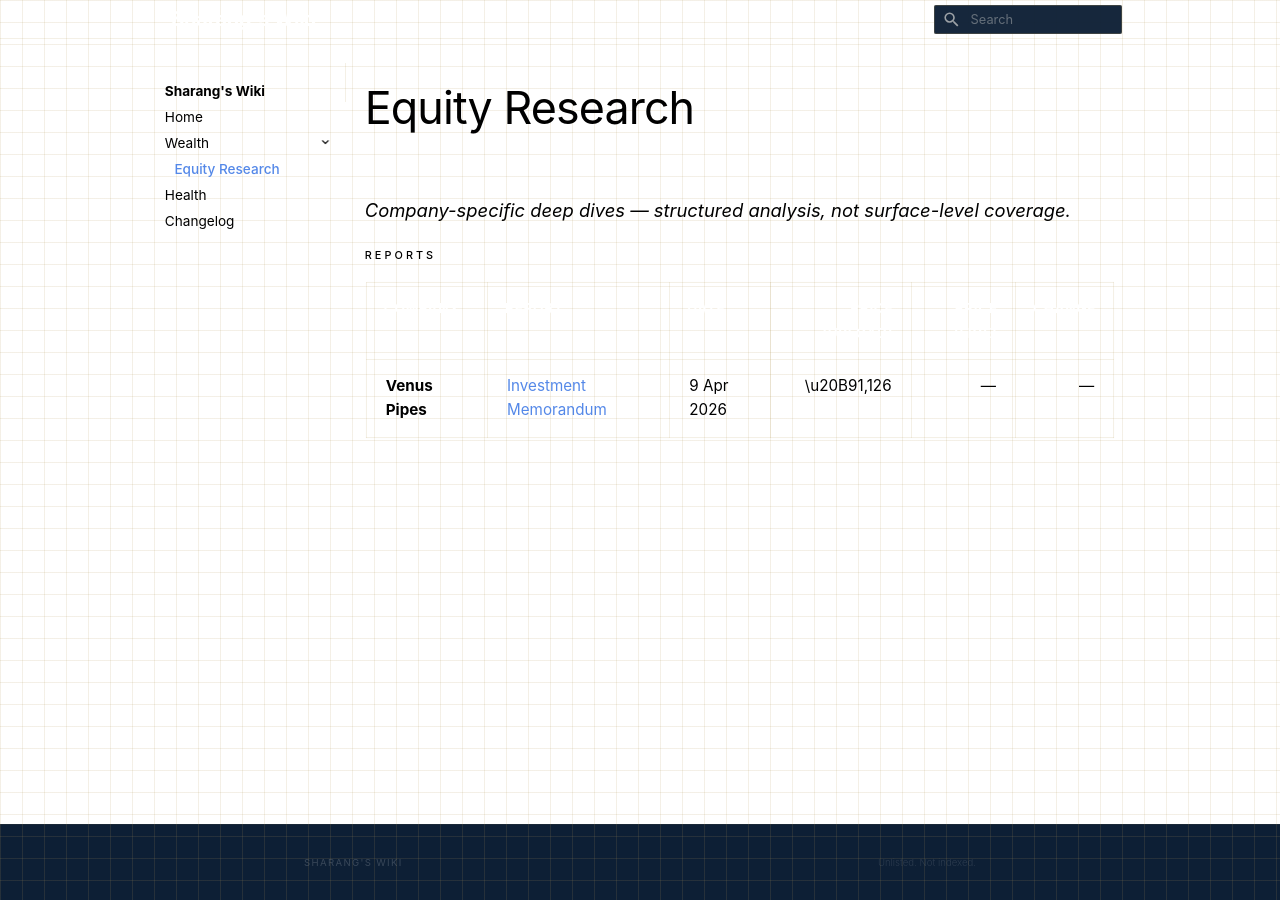
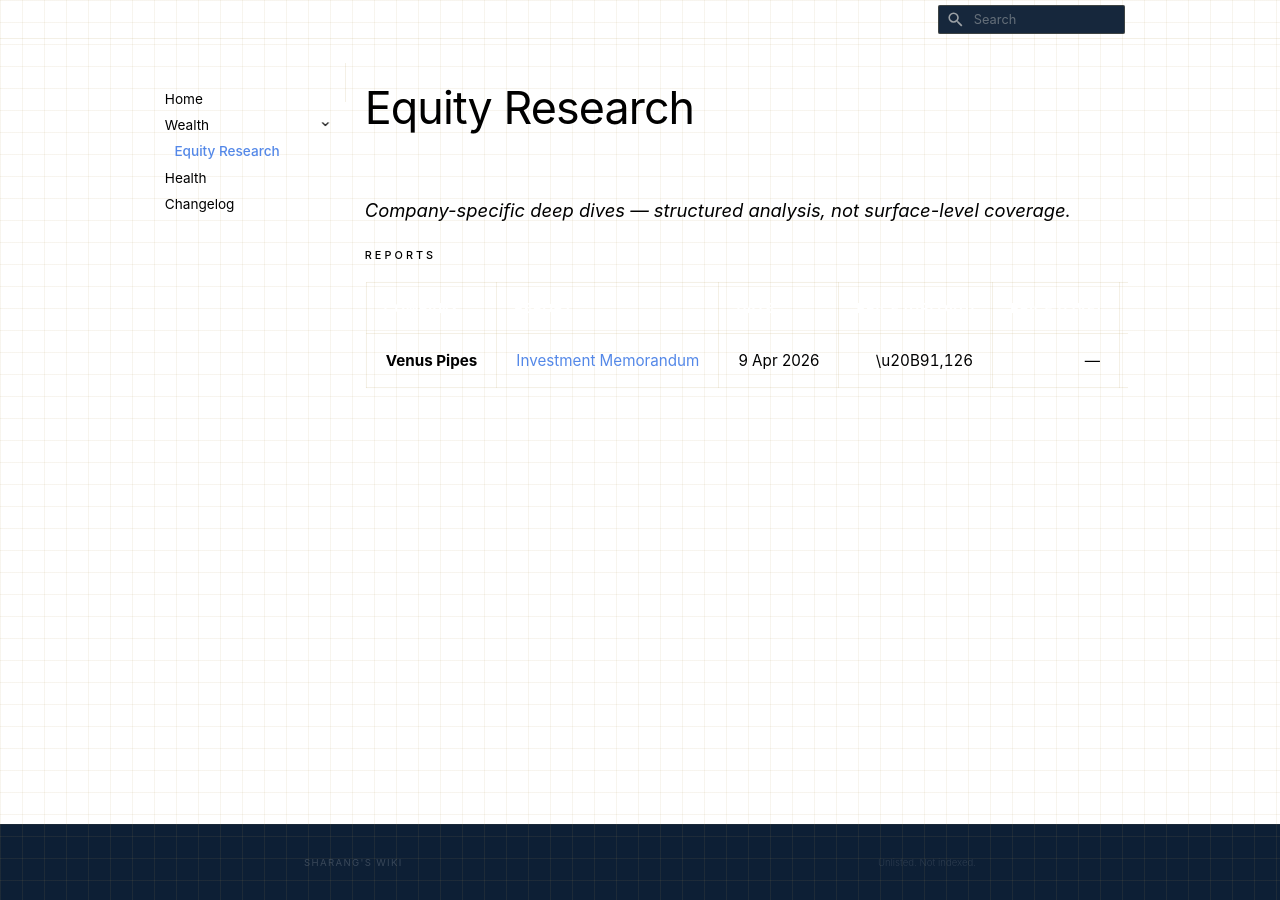
Before and after one commit to sharangshah/wiki, an MkDocs documentation site: the page built from docs/wealth/equity-research/index.md, in a window 1280 px wide. Built offline with MkDocs 1.6.1 and Material for MkDocs 9.7.7, drawn with Linux system fonts in a browser that asks for light colours.

Commit message:
Fix header centering, hide nav title, tune texture, add subpage + table styles

```diff
--- a/docs/stylesheets/brand.css
+++ b/docs/stylesheets/brand.css
@@ -735,7 +735,7 @@ blockquote p {
   font-weight: 400;
   letter-spacing: 0.02em;
   color: var(--color-parchment-muted);
-  opacity: 1;
+  opacity: 0.8;
   transition: color var(--motion-duration) var(--motion-easing);
 }
 
@@ -887,8 +887,8 @@ body::before {
   pointer-events: none;
   z-index: 0;
   background-image:
-    linear-gradient(rgba(181,152,90,.15) 1px, transparent 1px),
-    linear-gradient(90deg, rgba(181,152,90,.15) 1px, transparent 1px);
+    linear-gradient(rgba(181,152,90,.10) 1px, transparent 1px),
+    linear-gradient(90deg, rgba(181,152,90,.10) 1px, transparent 1px);
   background-size: 22px 22px;
   opacity: 1;
 }
@@ -1017,31 +1017,67 @@ body::before {
 
 
 /* ==========================================================================
-   HEADER — Center site title
+   HEADER — Center site title (absolute position for true centering)
    ========================================================================== */
-.md-header__inner {
-  justify-content: center;
-}
-.md-header__title {
-  margin-left: auto;
-  margin-right: auto;
-}
-.md-header__topic {
-  text-align: center;
-}
-/* Push search icon to right edge while keeping title centered */
 .md-header__inner {
   position: relative;
 }
+.md-header__title {
+  position: absolute;
+  left: 50%;
+  transform: translateX(-50%);
+  text-align: center;
+  white-space: nowrap;
+}
+/* Search stays at right edge */
 .md-search {
-  position: absolute;
-  right: 0.4rem;
+  margin-left: auto;
 }
-/* Hide the hamburger/nav toggle on desktop to allow true centering */
+/* Hide the hamburger on desktop */
 @media (min-width: 76.25em) {
-  .md-header__button[for="__drawer"] {
-    display: none;
+  label[for="__drawer"] {
+    display: none !important;
   }
+}
+
+/* ==========================================================================
+   NAV SIDEBAR — Hide duplicate "Sharang's Wiki" site title in nav
+   ========================================================================== */
+.md-nav--primary > .md-nav__title {
+  display: none;
+}
+.md-sidebar--primary .md-nav--primary > .md-nav__title[for="__drawer"] {
+  display: none;
+}
+
+/* ==========================================================================
+   SUBPAGE — Coming soon card style
+   ========================================================================== */
+.domain-card-coming-soon {
+  opacity: 0.4;
+  pointer-events: none;
+  cursor: default;
+}
+.domain-card-coming-soon .domain-card-title {
+  font-style: italic;
+  font-size: 1.15rem;
+}
+
+/* ==========================================================================
+   REPORTS TABLE — Enhanced styling
+   ========================================================================== */
+.reports-table-wrapper table {
+  width: 100%;
+  max-width: 720px;
+}
+.reports-table-wrapper th,
+.reports-table-wrapper td {
+  white-space: nowrap;
+}
+.reports-table-wrapper td:nth-child(n+4) {
+  text-align: right;
+  font-family: 'Inter', -apple-system, BlinkMacSystemFont, sans-serif;
+  font-variant-numeric: tabular-nums;
 }
 
 /* ==========================================================================
```
